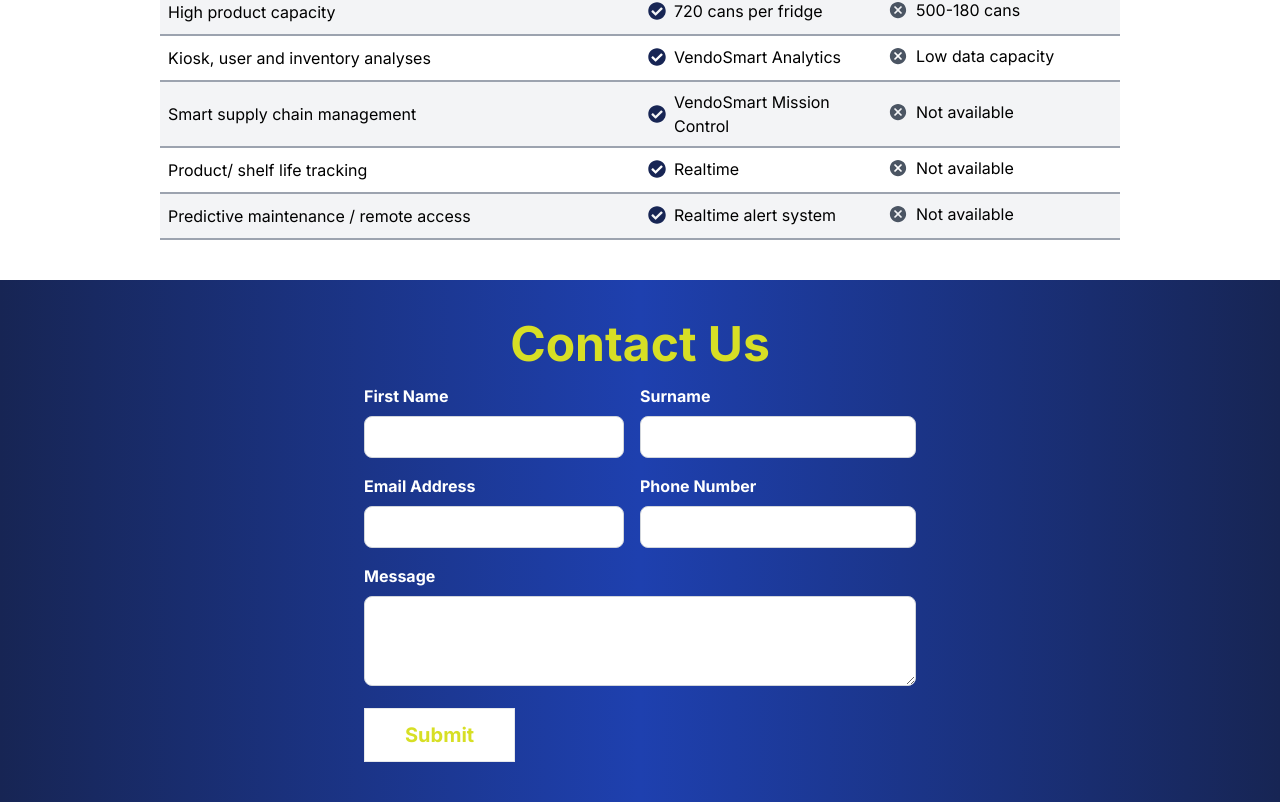
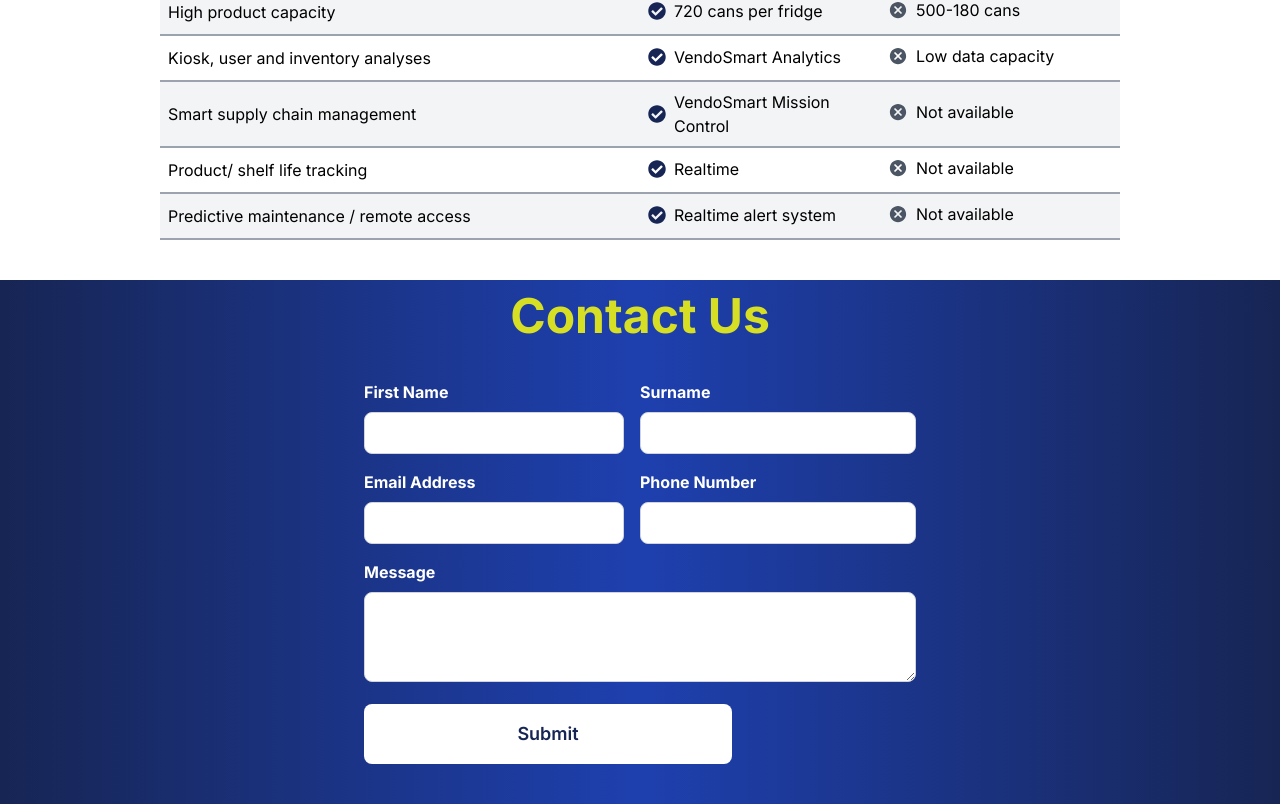
Before and after one commit to Georges13Metri/Vendo-AliBoss, a Next.js app: page / in a window 1280 px wide. Shown: the part 6294-7098 px from the top of the page. Built offline with nearby package versions, Linux system fonts and the light colour scheme.

Commit message:
Refactoring

```diff
--- a/src/components/Contact/Contactus.tsx
+++ b/src/components/Contact/Contactus.tsx
@@ -34,8 +34,6 @@
     setError(null);
 
     try {
-      console.log("Submitting form data:", formData);
-
       // await emailjs.send(
       //   "service_hzoxbgd",
       //   "template_pk580mo",
@@ -70,15 +68,11 @@
   return (
     <div
       id="contactUs"
-      className=" flex flex-col p-10
-       gap-8  items-center bg-gradient-to-r from-blue-950 via-blue-800
-       to-blue-950"
+      className=" flex flex-col
+       gap-10  items-center bg-gradient-to-r from-blue-950 via-blue-800
+       to-blue-950 pb-10"
     >
-      <div
-        className="flex flex-col justify-center items-center
-      mx-auto "
-      >
-        <h2 className="text-5xl font-bold mb-4 text-custom-yellow text-center">
+      <h2 className="text-5xl font-bold  text-custom-yellow text-center mt-3">
         Contact Us
       </h2>
       <form onSubmit={handleSubmit}>
@@ -149,9 +143,9 @@
         </div>
         <button
           type="submit"
-            className=" bg-white text-custom-yellow text-xl
-               hover:bg-blue-950 hover:text-white border  py-3 px-10
-                font-bold"
+          className="text-blue-950 bg-white py-4 rounded-lg
+           hover:bg-blue-950 hover:text-white w-2/3 text-lg font-semibold
+           flex items-center justify-center"
           disabled={loading}
         >
           {loading ? (
@@ -179,7 +173,6 @@
         />
       )}
     </div>
-    </div>
   );
 };
 
```
Lines whose indentation alone changed are shown as unchanged.
